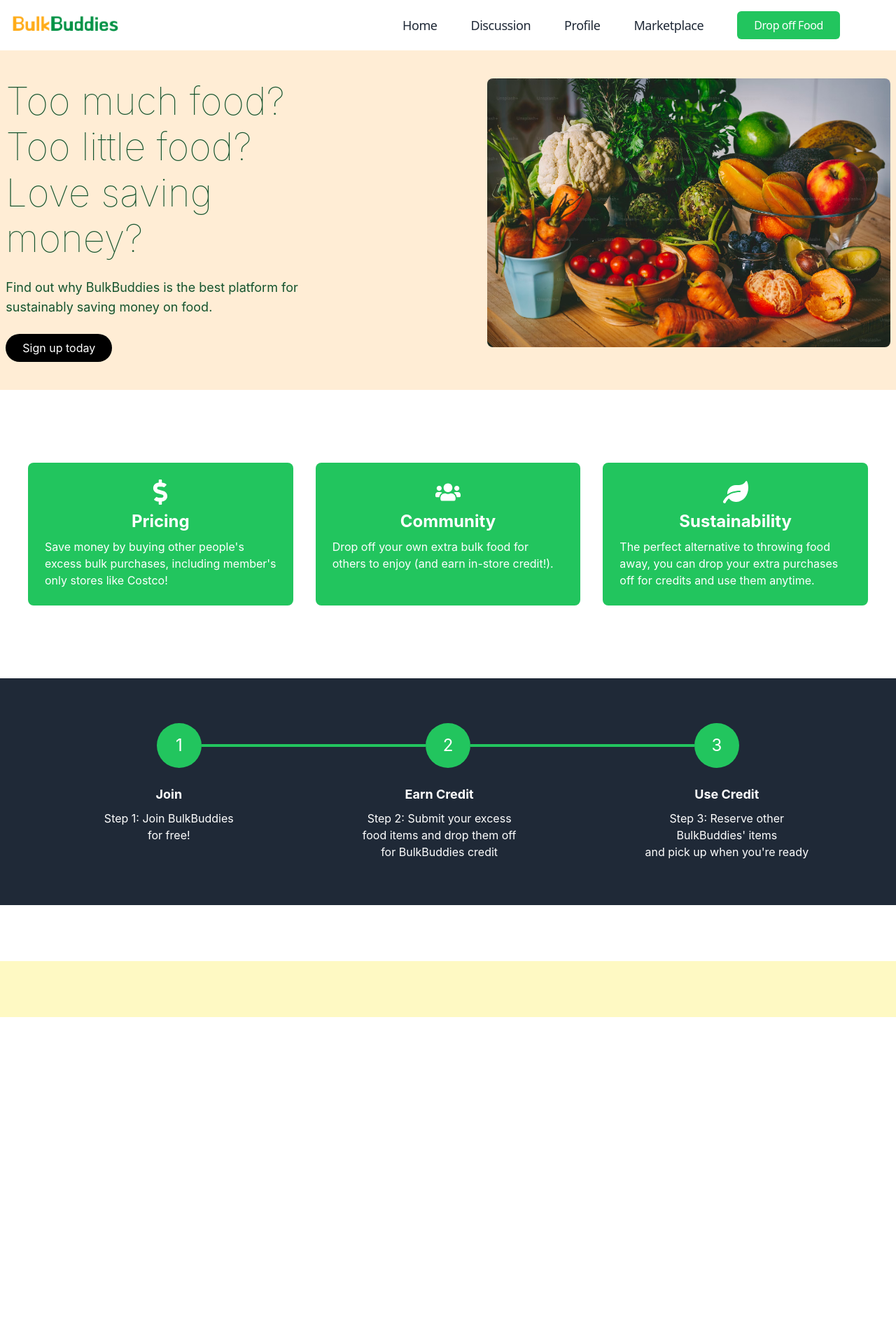
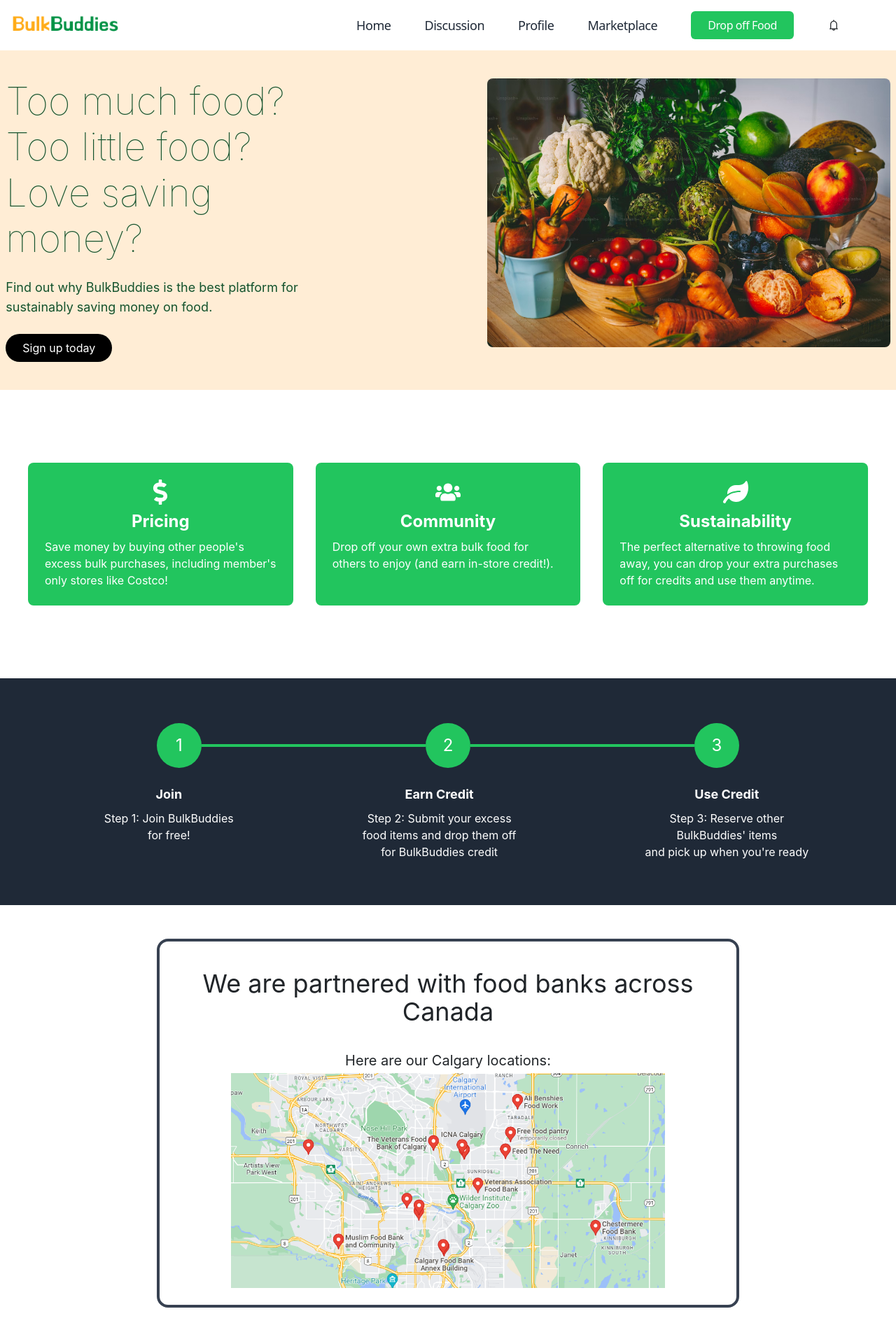
Before and after one commit to AnaCoda/HackTheChange2023_Bulk, a React (Create React App) app: page / in a window 1280 px wide. Shown: the top 1920 px of the page at 70% size. Before the commit the page ends 1453 px from the top, so only its background shows below. Built offline with nearby package versions, Linux system fonts and the light colour scheme.

Commit message:
map and bell

```diff
--- a/src/App.js
+++ b/src/App.js
@@ -3,41 +3,15 @@
 import Home from "./routes/Home";
 import Discussion from './routes/Discussion';
 import Mission from './routes/Mission';
-import TheHatchText from "./routes/images/The Hatch Finals_Text Only_small.png";
 import PostPage from "./routes/PostPage";
 import NewPostPage from "./routes/NewPost";
-
+import { AiOutlineBell } from 'react-icons/ai';
+import NavBar from "./routes/Navbar"
 import Catalog from "./routes/Catalog";
 function App() {
   return (
     <>
-    <div className="bg-white">
-      <nav className="flex justify-between items-center py-3">
-        <Link to="/" title="home-page">
-          <img
-            src="BulkBuddies-Text.png"
-            alt="the-hatch-logo-text-only"
-            className="h-8 ml-4"
-          />
-        </Link>
-        <div className="flex space-x-12 mx-[10vh] items-center text-lg">
-          <Link to="/" className="hover:text-gray-600 font-sans font-thin tracking-tight text-gray-800">
-            <b>Home</b>
-          </Link>
-          <Link to="/Discussion" className="hover:text-gray-600 font-sans font-thin tracking-tight text-gray-800">
-            <b>Discussion</b>
-          </Link>
-          <Link to="/Profile" className="hover:text-gray-600 font-sans font-thin tracking-tight text-gray-800">
-            <b>Profile</b>
-          </Link>
-          <Link to="/Catalog" className="hover:text-gray-600 font-sans font-thin tracking-tight text-gray-800">
-            <b>Marketplace</b>
-          </Link>
-          <Link to="/upload" className="bg-green-500 text-white px-4 py-2 font-sans font-thin tracking-tight rounded hover:bg-green-600 text-base">
-            <b>Drop off Food</b>
-          </Link>
-        </div>
-      </nav>
+    <NavBar></NavBar>
       <Routes>
         <Route path="/" element={<Home />}></Route>
         <Route path="/Discussion" element={<Discussion />}></Route>
@@ -47,7 +21,6 @@
         <Route path="/newPost/" element={<NewPostPage/>}></Route>
         <Route path="/Catalog" element={<Catalog />}></Route>
       </Routes>
-    </div>
     </>
   );
 }
--- a/src/routes/Discussion.js
+++ b/src/routes/Discussion.js
@@ -1,11 +1,13 @@
 import React, { useState, useEffect } from 'react';
 import { useNavigate } from 'react-router-dom';
-import { RiArrowRightSLine, RiPencilLine } from 'react-icons/ri';
+import { RiArrowRightSLine, RiPencilLine, RiInformationLine } from 'react-icons/ri';
+import Modal from 'react-modal';
 
 const DiscussionsPage = () => {
   const [posts, setPosts] = useState([]);
   const [searchText, setSearchText] = useState('');
   const [selectedCategory, setSelectedCategory] = useState('');
+  const [isModalOpen, setIsModalOpen] = useState(false);
   const navigate = useNavigate();
 
   useEffect(() => {
@@ -25,11 +27,9 @@
 
   const filteredPosts = posts.filter(
     (post) =>
-    {
-        return (post.title.toLowerCase().includes(searchText.toLowerCase()) ||
+      (post.title.toLowerCase().includes(searchText.toLowerCase()) ||
         post.description.toLowerCase().includes(searchText.toLowerCase())) &&
       (selectedCategory === '' || post.catagory === selectedCategory)
-    }
   );
 
   const handleSearchChange = (e) => {
@@ -48,13 +48,24 @@
     navigate(`/newPost`);
   };
 
+
+  const handleInfoClick = () => {
+    setIsModalOpen(true);
+  };
+
+  const closeModal = () => {
+    setIsModalOpen(false);
+  };
   return (
     <div className="min-h-screen py-8">
       <div className="max-w-4xl mx-auto">
         <h1 className="text-3xl font-bold mb-1 text-green-600">Welcome to the Discussions Page</h1>
+        <span className="text-green-500 cursor-pointer w-10" onClick={() => handleInfoClick()}>
+          <RiInformationLine />
+        </span>
         <i>
           <p className="mb-8">
-            Find out what people are looking for 🕵️‍♂️, what is on sale 💸, and connect with the community 🤝
+          Find out what people are looking for 🕵️‍♂️, what is on sale 💸, and connect with the community 🤝
           </p>
         </i>
         <div className="flex mb-4">
@@ -78,8 +89,10 @@
           />
         </div>
         {selectedCategory && (
-            <p className="text-gray-500 text-sm">{categories.find((category) => category.value === selectedCategory)?.description}</p>
-          )}
+          <p className="text-gray-500 text-sm">
+            {categories.find((category) => category.value === selectedCategory)?.description}
+          </p>
+        )}
         <div className="grid grid-cols-1 md:grid-cols-2 lg:grid-cols-3 gap-4">
           <div
             className="bg-white rounded-lg shadow-md p-4 cursor-pointer hover:bg-green-100 flex items-center justify-center"
@@ -97,7 +110,9 @@
               className="bg-white rounded-lg shadow-md p-4 cursor-pointer hover:bg-green-100"
               onClick={() => handlePostClick(post.id)}
             >
-            {post.imageURL != "" && <img src={post.imageURL} alt={post.title} className="w-full h-40 object-cover mb-4 rounded-md" />}
+              {post.imageURL !== '' && (
+                <img src={post.imageURL} alt={post.title} className="w-full h-40 object-cover mb-4 rounded-md" />
+              )}
               <h2 className="text-xl font-bold mb-2 text-green-600">{post.title} - {post.catagory}</h2>
               <p className="text-gray-600">{post.content}</p>
               <div className="flex items-center mt-4">
@@ -106,10 +121,33 @@
                 </span>
                 <span className="text-green-500">Read More</span>
               </div>
+
             </div>
           ))}
         </div>
       </div>
+
+      <Modal
+  isOpen={isModalOpen}
+  onRequestClose={() => closeModal()}
+  contentLabel="Approval Modal"
+  className="ReactModal__Content"
+  overlayClassName="ReactModal__Overlay"
+>
+
+  <h2>Our discussion page</h2>
+  <p>By using our discussion page, you can:</p>
+  <ul>
+    <li>- Learn more about the food items that are available, such as their quantity, quality, expiry date, and location.</li>
+    <li>- Group orders and shoppings lists together!</li>
+    <li>- Give feedback and reviews on the food items and the users you interacted with.</li>
+    <li>- Share tips and ideas on how to use the food items in different recipes or dishes.</li>
+  </ul>
+  <p>Our discussion page is a great way to reduce food waste, save money, and enhance social interaction and trust. Join the conversation today and discover the benefits of sharing food with your community!</p>
+  <button className="yes" onClick={() => navigate('/catalog')}>Catalog</button>
+</Modal>
+
+
     </div>
   );
 };
--- a/src/routes/Home.js
+++ b/src/routes/Home.js
@@ -2,6 +2,7 @@
 import picture from "./images/premium_photo-1664302148512-ddea30cd2a92.avif"
 import { FaDollarSign, FaUsers, FaLeaf } from 'react-icons/fa';
 import "./Home.css"
+import image from "./images/locations.png"
 
 const CenteredDiv = () => {
     return (
@@ -75,6 +76,20 @@
     );
   };
 
+  const LocationMap = () => {
+    return (
+      <div className="flex justify-center items-center p-3 mt-8">
+        <div className="w-2/3 h-auto border-l-4 p-4 rounded-2xl border-4 border-gray-700 flex flex-col justify-center items-center">
+        <div className="mt-2 text-center">
+            <p className="text-4xl p-2 mb-4">We are partnered with food banks across Canada</p>
+            <p className="text-xl p-1">Here are our Calgary locations:</p>
+        </div>
+
+          <img src={image} alt="Your Image" className="w-4/5 h-auto" />
+        </div>
+      </div>
+    );
+  };
 
 const HomePage = () => {
   return (
@@ -82,7 +97,8 @@
       <CenteredDiv />
       <MissionValues />
       <Timeline/>
-      <div className='p-10 w-full h-25'></div>
+      <LocationMap/>
+      <div className='p-10 w-full h-12'></div>
       <div className='p-10 w-full h-25 bg-yellow-100'></div>
     </div>
   );
--- /dev/null
+++ b/src/routes/Navbar.js
@@ -0,0 +1,50 @@
+import { useState } from 'react';
+import { Link } from 'react-router-dom';
+import { AiOutlineBell } from 'react-icons/ai';
+
+const NavBar = () => {
+  const [showNotifications, setShowNotifications] = useState(false);
+
+  const handleBellClick = () => {
+    setShowNotifications(!showNotifications);
+  };
+
+  return (
+    <nav className="flex justify-between items-center py-3">
+      <Link to="/" title="home-page">
+        <img
+          src="BulkBuddies-Text.png"
+          alt="the-hatch-logo-text-only"
+          className="h-8 ml-4"
+        />
+      </Link>
+      <div className="flex space-x-12 mx-[10vh] items-center text-lg">
+        <Link to="/" className="hover:text-gray-600 font-sans font-thin tracking-tight text-gray-800">
+          <b>Home</b>
+        </Link>
+        <Link to="/Discussion" className="hover:text-gray-600 font-sans font-thin tracking-tight text-gray-800">
+          <b>Discussion</b>
+        </Link>
+        <Link to="/Profile" className="hover:text-gray-600 font-sans font-thin tracking-tight text-gray-800">
+          <b>Profile</b>
+        </Link>
+        <Link to="/Catalog" className="hover:text-gray-600 font-sans font-thin tracking-tight text-gray-800">
+          <b>Marketplace</b>
+        </Link>
+        <Link to="/upload" className="bg-green-500 text-white px-4 py-2 font-sans font-thin tracking-tight rounded hover:bg-green-600 text-base">
+          <b>Drop off Food</b>
+        </Link>
+        <div className="relative">
+          <AiOutlineBell className="cursor-pointer" onClick={handleBellClick} />
+          {showNotifications && (
+            <div className="absolute right-0 w-40 mt-2 p-6 py-2 bg-white border rounded shadow-xl">
+              <p className="text-gray-900">Costco Beef Chili is ready for pickup</p>
+            </div>
+          )}
+        </div>
+      </div>
+    </nav>
+  );
+};
+
+export default NavBar;
```
Also changed, not shown: src/routes/images/locations.png (added).
